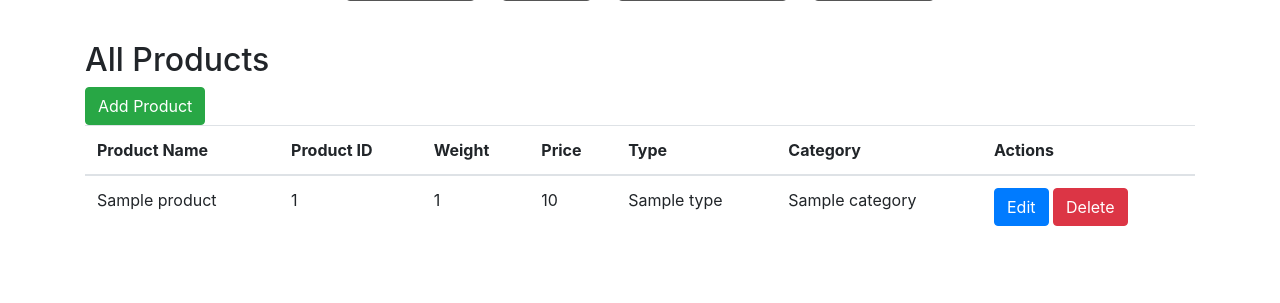
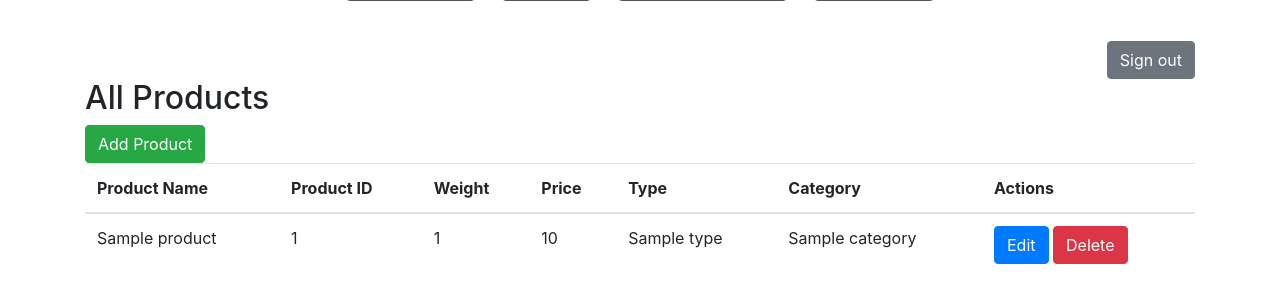
Before and after one commit to seetha9676/quickcart-dbt, a Flask app: page /all_products in a window 1280 px wide. Shown: the part 58-361 px from the top of the page. Run offline with Flask 3, Linux system fonts and the light colour scheme; a database or web service that is not in the repository returns one stand-in record (values such as "Sample title"); some libraries are stand-ins or nearby versions.

Commit message:
signout added

```diff
--- a/templates/all_products.html
+++ b/templates/all_products.html
@@ -10,7 +10,14 @@
 </head>
 <body>
     <div class="container mt-5">
+        <div class="d-flex justify-content-between">
+            <a href="/" class="btn btn-secondary ml-auto">
+              <i class="fas fa-sign-out-alt"></i> Sign out
+            </a>
+          </div>
+
         <h2>All Products</h2>
+
         <button class="btn btn-success" onclick="showAddProductForm()">Add Product</button>
         <div id="addProductFormContainer" style="display: none;">
             <h3>Add Product</h3>
```
